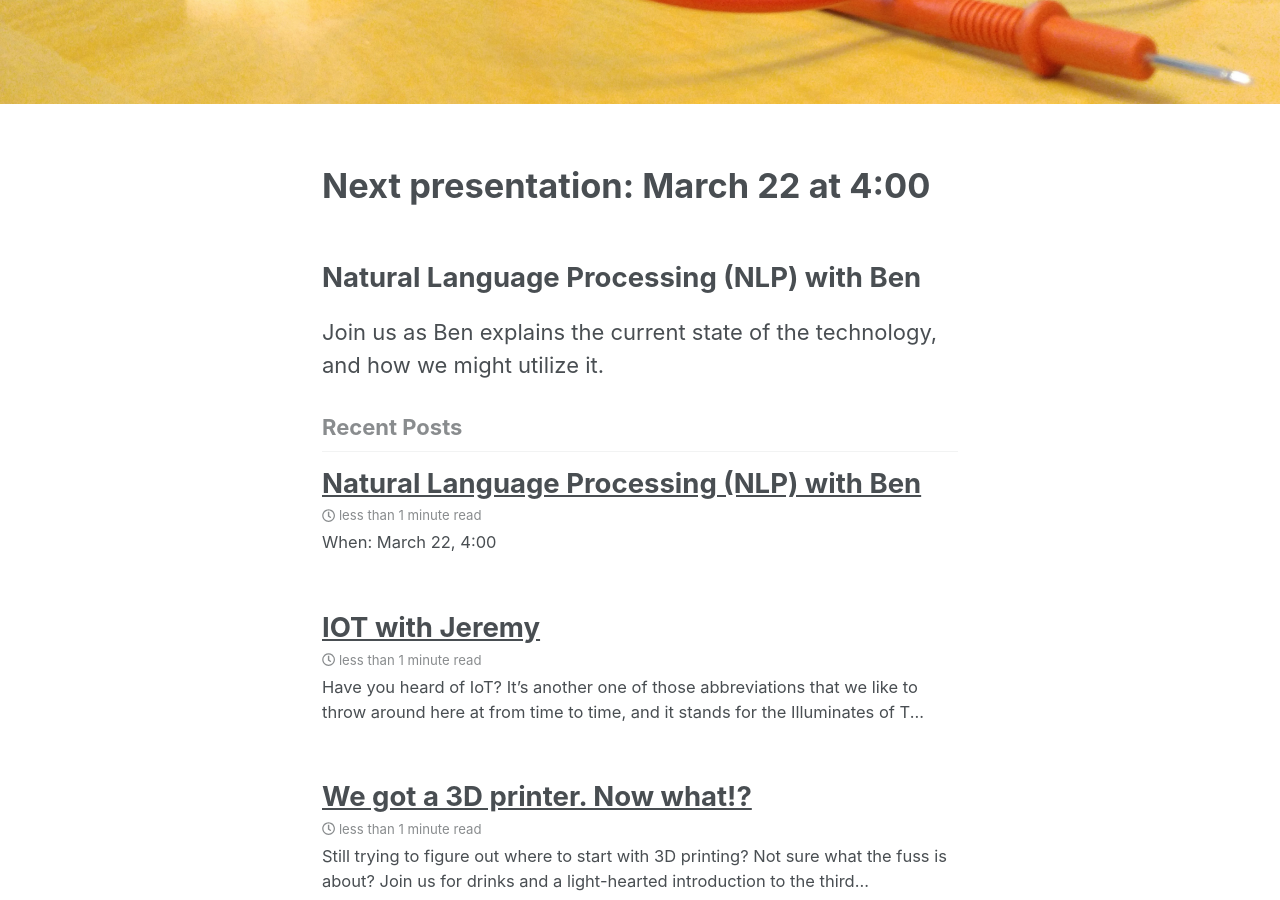
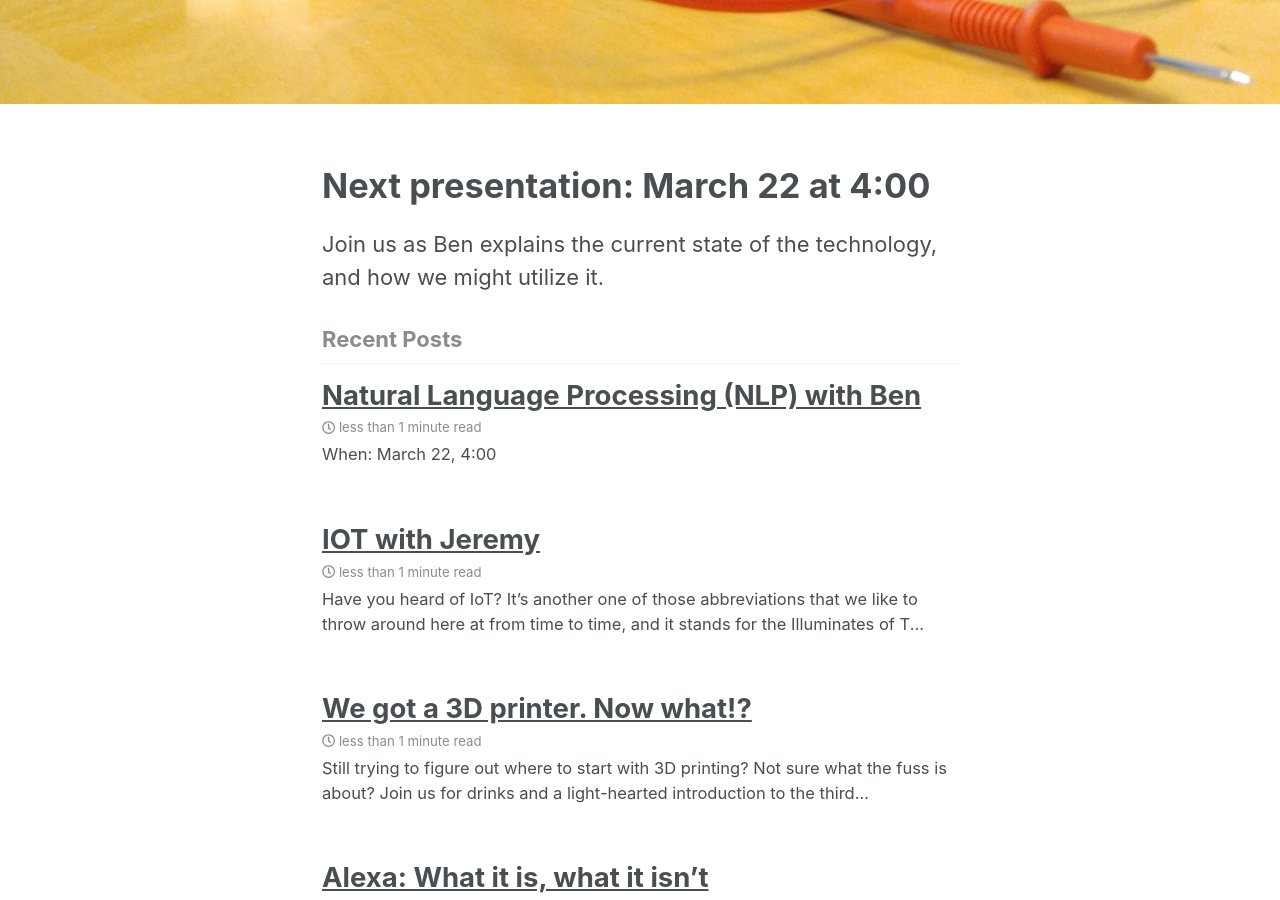
Before and after one commit to technicallySpeaking/technicallySpeaking.github.io, a Jekyll site: the page built from index.html, in a window 1280 px wide and 900 px high, scrolled down 407 px. Built offline with Jekyll 4.4.1, drawn with Linux system fonts in a browser that asks for light colours; nearby versions of some CDN libraries; the list of posts is cut into pages by our own code.

Commit message:
Updated 'index.html' via CloudCannon

```diff
--- a/index.html
+++ b/index.html
@@ -7,5 +7,4 @@ header:
   image: /assets/images/tech-header.jpg
 ---
 <h1>Next presentation: March 22 at 4:00</h1>
-<h2>Natural Language Processing (NLP) with Ben</h2>
 <p>Join us as Ben explains the current state of the technology, and how we might utilize it.</p>
```
